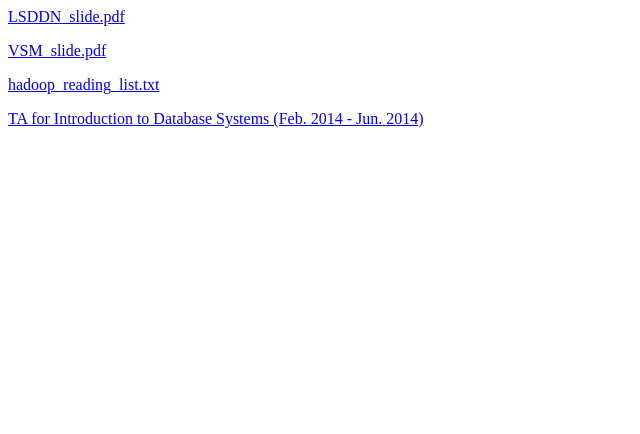
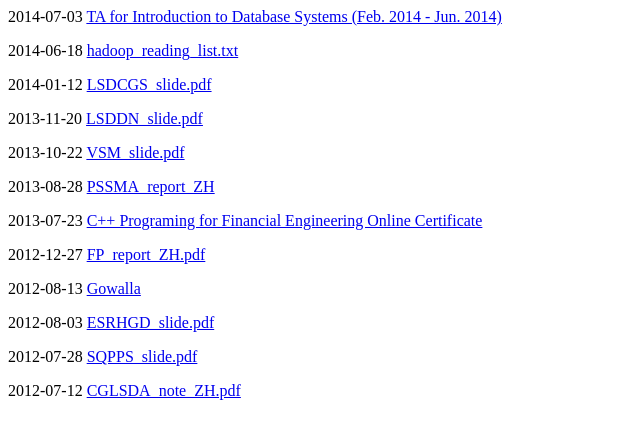
Before and after one commit to ifhuang/Homepage, a plain HTML site: page archive.html in a window 1280 px wide. Shown: the whole page, without its empty margins (0-640 px from the left). Drawn offline with Linux system fonts and the light colour scheme.

Commit message:
add more archive draftly

```diff
--- a/archive.html
+++ b/archive.html
@@ -1,9 +1,17 @@
 <html>
 <title>Archive</title>
 <body>
-<p><a href="./files/LSDDN_slide.pdf">LSDDN_slide.pdf</a></p>
-<p><a href="./files/VSM_slide.pdf">VSM_slide.pdf</a></p>
-<p><a href="./note/hadoop_reading_list.txt">hadoop_reading_list.txt</a></p>
-<p><a href="http://admis.fudan.edu.cn/courses/2014/database.htm">TA for Introduction to Database Systems (Feb. 2014 - Jun. 2014)</a></p>
+<p>2014-07-03 <a href="http://admis.fudan.edu.cn/courses/2014/database.htm">TA for Introduction to Database Systems (Feb. 2014 - Jun. 2014)</a></p>
+<p>2014-06-18 <a href="./note/hadoop_reading_list.txt">hadoop_reading_list.txt</a></p>
+<p>2014-01-12 <a href="./files/LSDCGS_slide.pdf">LSDCGS_slide.pdf</a></p>
+<p>2013-11-20 <a href="./files/LSDDN_slide.pdf">LSDDN_slide.pdf</a></p>
+<p>2013-10-22 <a href="./files/VSM_slide.pdf">VSM_slide.pdf</a></p>
+<p>2013-08-28 <a href="./files/PSSMA_report_ZH.pdf">PSSMA_report_ZH</a></p>
+<p>2013-07-23 <a href="https://www.quantnet.com/cpp/">C++ Programing for Financial Engineering Online Certificate</a></p>
+<p>2012-12-27 <a href="./files/FP_report_ZH.pdf">FP_report_ZH.pdf</a></p>
+<p>2012-08-13 <a href="https://github.com/ifhuang/Gowalla">Gowalla</a></p>
+<p>2012-08-03 <a href="./files/ESRHGD_slide.pdf">ESRHGD_slide.pdf</a></p>
+<p>2012-07-28 <a href="./files/SQPPS_slide.pdf">SQPPS_slide.pdf</a></p>
+<p>2012-07-12 <a href="./files/CGLSDA_note_ZH.pdf">CGLSDA_note_ZH.pdf</a></p>
 </body>
 </html>
```
Also changed, not shown: index.html (+2 -1 lines), 6 other files.
